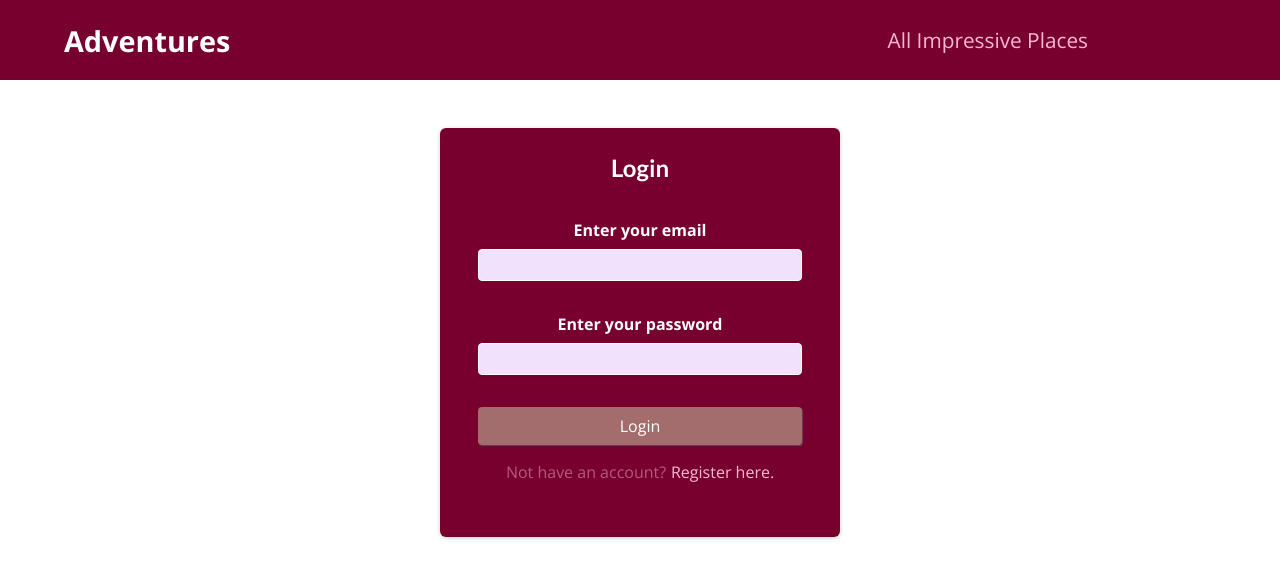
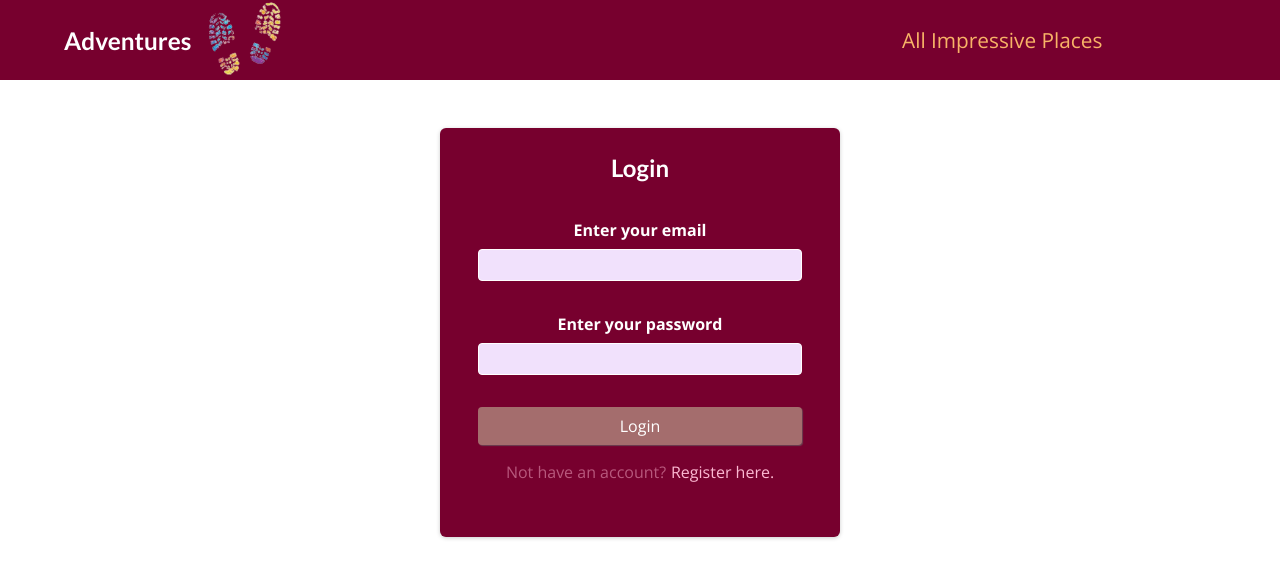
Before and after one commit to Lika-M/adventures-pages-router, a Next.js app: page /auth in a window 1280 px wide. Shown: the top 578 px of the page. Built offline with nearby package versions, Linux system fonts and the light colour scheme; no server answers.

Commit message:
Added logo image using the built-in Image component. Implemented active navigation links using a custom UI component, and added transitions.

```diff
--- a/components/adventures/adventure-item.module.css
+++ b/components/adventures/adventure-item.module.css
@@ -8,7 +8,6 @@
     box-shadow: 0 2px 8px rgba(0, 0, 0, 0.2);
     display: flex;
     height: 15rem;
-    /* flex-direction: column; */
 }
 
 .image {
@@ -54,7 +53,7 @@
 
 .actions button:hover,
 .actions button:active {
-    background-color: #ffe2ed;
+    background-color: #F8B367;
 }
 
 @media (max-width: 768px) {
--- a/components/auth/auth-form.js
+++ b/components/auth/auth-form.js
@@ -54,7 +54,7 @@ function AuthForm() {
                 }
 
                 if (!sign.error) {
-                    router.replace('/adventures');
+                    router.replace('/');
                 }
             } catch (error) {
                 //TODO add modal
--- a/components/layout/main-navigation.js
+++ b/components/layout/main-navigation.js
@@ -1,13 +1,14 @@
-import Link from 'next/link';
 import { useState } from 'react';
 import { useSession, signOut } from 'next-auth/react';
+import Image from 'next/image';
 import { FaBars, FaTimes } from 'react-icons/fa';
+
+import ActiveLink from '../ui/active-link.js';
 import classes from './main-navigation.module.css';
 
 export default function MainNavigation() {
     const [mobileMenuOpen, setMobileMenuOpen] = useState(false);
     const { data: session, status } = useSession();
-    console.log(status);  // loading | authenticated | unauthenticated
 
     const isAuth = status === 'authenticated';
 
@@ -22,9 +23,16 @@ export default function MainNavigation() {
     return (
         <header className={classes.header}>
             <div className={classes.logo}>
-                <Link href='/'>
-                    Adventures
-                </Link>
+                <ActiveLink href='/'>
+                    <h3>Adventures</h3>
+                </ActiveLink>
+                <Image
+                    src='/logo.png'
+                    width={150}
+                    height={120}
+                    quality={75}
+                    priority
+                />
             </div>
             <nav className={`${classes.nav} ${mobileMenuOpen ? classes['open-nav'] : classes['close-nav']}`}>
                 <div className={classes.menuToggle} onClick={toggleMobileMenu}>
@@ -35,18 +43,18 @@ export default function MainNavigation() {
                 <ul>
                     {isAuth &&
                         <li className={classes['new-adventure']}>
-                            <Link href='/new-adventure'>Add Journey</Link>
+                            <ActiveLink href='/new-adventure'>Add Journey</ActiveLink>
                         </li>
                     }
                     <li>
-                        <Link href='/adventures'>All Impressive Places</Link>
+                        <ActiveLink href='/adventures'>All Impressive Places</ActiveLink>
                     </li>
                     {!isAuth
                         ? <li className={classes['auth-link']}>
-                            <Link href='/auth'>Login</Link>
+                            <ActiveLink href='/auth'>Login</ActiveLink>
                         </li>
                         : <li className={classes['auth-link']}>
-                            <button onClick={logoutHandler}>Logout</button>
+                            <button onClick={logoutHandler} className='active'>Logout</button>
                         </li>
                     }
                 </ul>
--- a/components/layout/main-navigation.module.css
+++ b/components/layout/main-navigation.module.css
@@ -7,13 +7,59 @@
     justify-content: space-between;
     background-color: #77002e;
     padding: 0 5%;
+    font-size: 1.3rem;
+}
+
+.logo {
+    display: flex;
+    align-items: center;
+    position: relative;
 }
 
 .logo a {
     text-decoration: none;
-    font-size: 1.8rem;
     color: white;
-    font-weight: bold;
+    display: flex;
+    align-items: center;
+}
+
+.logo h3 {
+    position: relative;
+    margin: 0;
+}
+
+.logo h3::after {
+    content: '';
+    width: 0;
+    height: 2px;
+    bottom: -2px;
+    position: absolute;
+    left: 0;
+    background: white;
+    transition: width 0.3s ease;
+}
+
+.logo a:hover h3::after {
+    width: 100%;
+    background: #9BC1FA;
+}
+
+.logo a:hover h3 {
+    color: #9BC1FA;
+    transition: color 1s linear;
+}
+
+.logo img {
+    position: absolute;
+    top: -3rem;
+    left: 6.5rem;
+    transform: scale(.7);
+    transition: transform 0.5s linear;
+    transform-origin: center;
+}
+
+.logo a:hover~img {
+    transform: scale(1.1) translateY(2rem) translateX(0.5rem) rotate(160deg);
 }
 
 .header ul {
@@ -21,41 +67,61 @@
     list-style: none;
     margin: 0;
     padding: 0;
-    display: flex;
     align-items: baseline;
 }
 
 .header li {
-    margin: 1rem;
-}
-
-.header ul a {
-    text-decoration: none;
-    font-size: 1.3rem;
-    color: #fcb8d2;
+    position: relative;
+    margin: 1rem 0.7rem;
 }
 
 .header ul li:last-child {
     width: 80px;
 }
 
-.header a:hover,
-.header a:active,
-.header a.active {
+.header ul button {
+    font-family: 'Open Sans', 'Lato', sans-serif;
+    font-size: 1.3rem;
+    color: #F8B367;
+    background-color: #77002e;
+    border: none;
+    cursor: pointer;
+}
+
+.header ul a,
+.header ul button {
+    position: relative;
+    text-decoration: none;
+    font-size: 1.3rem;
+    color: #F8B367;
+    transition: color 0.3s ease;
+}
+
+.header ul a::after,
+.header ul button::after {
+    content: '';
+    position: absolute;
+    width: 0;
+    height: 2px;
+    display: block;
+    bottom: -2px;
+    left: 0;
+    background: white;
+    transition: width 0.3s ease;
+}
+
+.header ul a:hover,
+.header ul button:hover {
     color: white;
+}
+
+.header ul a:hover::after,
+.header ul button:hover::after {
+    width: 100%;
 }
 
 .toggleIcon svg {
     display: none;
-}
-
-.open-nav button,
-.close-nav button {
-    font-size: 1.3rem;
-    color: #fcb8d2;
-    background-color: #77002e;
-    border: none;
-    cursor: pointer;
 }
 
 .new-adventure {
@@ -98,7 +164,7 @@
         width: 12rem;
         flex-direction: column;
         position: absolute;
-        top: 5rem;
+        top: 4rem;
         right: 0;
         background-color: #77002e;
         z-index: 100;
@@ -110,13 +176,17 @@
 
     .open-nav ul {
         transform: translateY(0);
+        padding: 0.5rem 0rem;
     }
 
     .open-nav ul li {
-        padding: 0.5rem 1rem;
+        padding: 0.3rem 1rem;
+        margin: 0;
+        text-align: left;
     }
 
-    .open-nav ul a {
+    .open-nav ul a,
+    .open-nav ul button {
         font-size: 1rem;
         text-align: left;
     }
@@ -137,7 +207,6 @@
     }
 
     .header ul a {
-        color: white;
         padding: 0;
     }
 
@@ -160,6 +229,6 @@
     }
 
     .header ul a:hover {
-        color: #fcb8d2;
+        color: #F8B367;
     }
 }
--- /dev/null
+++ b/components/ui/active-link.js
@@ -0,0 +1,15 @@
+import { useRouter } from 'next/router';
+import Link from 'next/link';
+
+import classes from './active-link.module.css'
+
+export default function ActiveLink({ href, children }) {
+    const router = useRouter();
+    const isActive = router.pathname === href;
+
+    return (
+        <Link href={href} className={isActive ? classes.active : ''}>
+            {children}
+        </Link>
+    );
+};
--- /dev/null
+++ b/components/ui/active-link.module.css
@@ -0,0 +1,10 @@
+a.active,
+button.active {
+    color: white !important;
+}
+
+a.active::after,
+button.active::after,
+a.active h3:after {
+    width: 100% !important;
+}
```
Also changed, not shown: public/logo.png (added).
